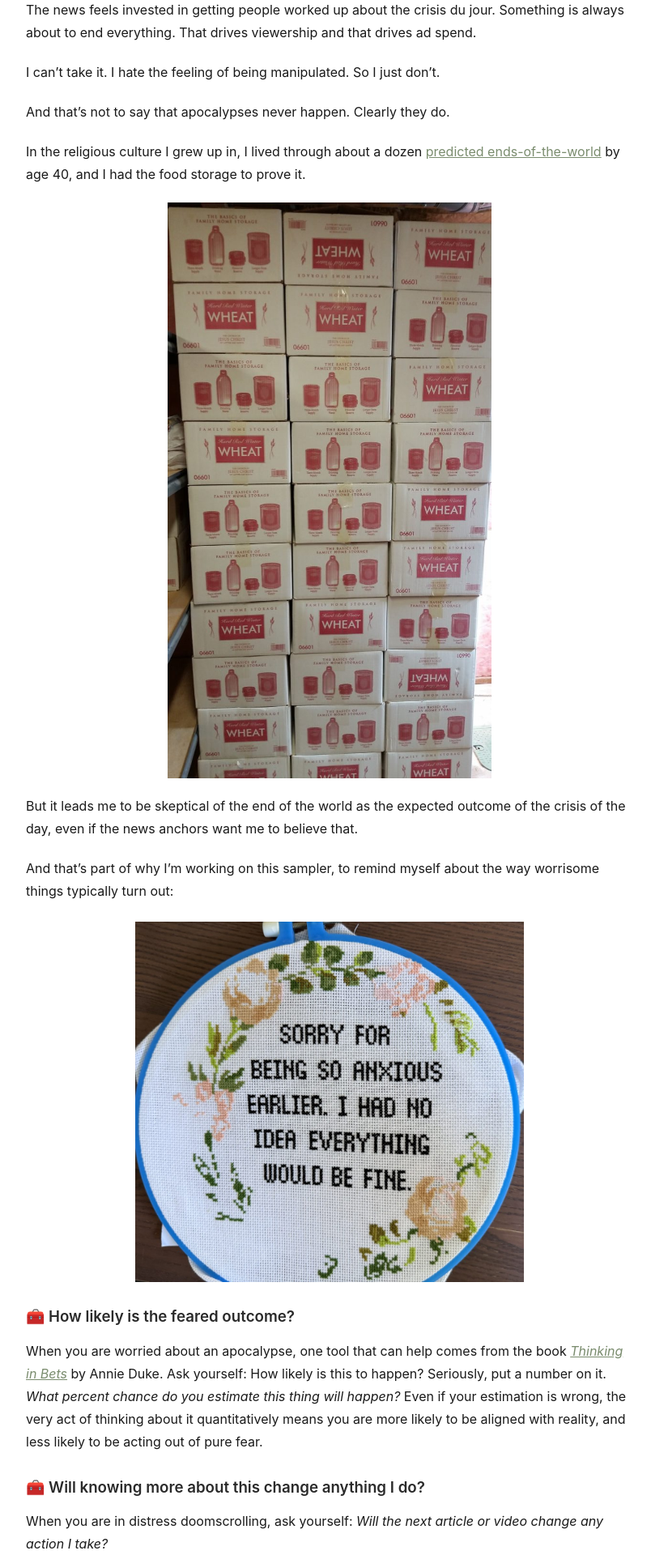
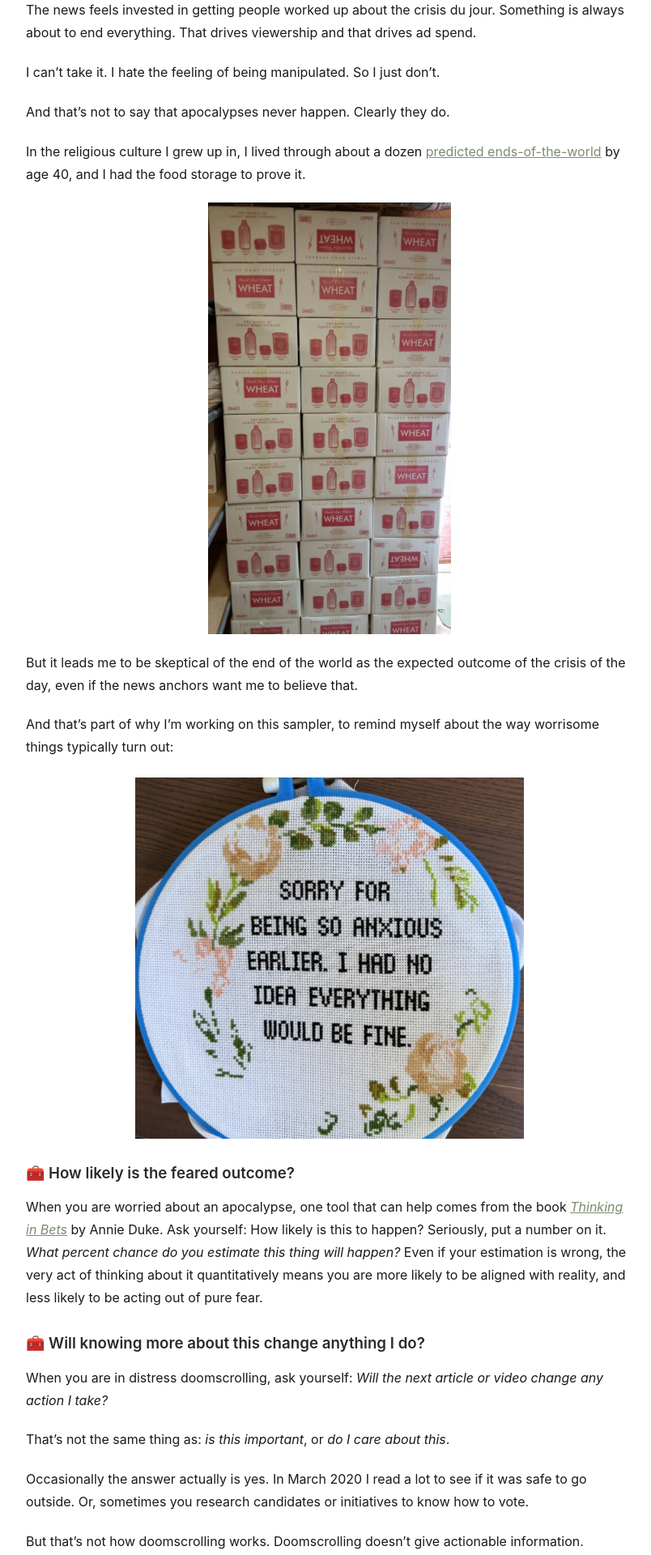
Before and after one commit to SaraRands/sararands-site, a Jekyll site: the page built from _posts/2026-10-04-political-anxiety.md, in a window 1280 px wide. Shown: the part 2724-4644 px from the top of the page at 81% size, without its empty margins (233-1037 px from the left). Built offline with Jekyll 4.4.1, drawn with Linux system fonts in a browser that asks for light colours.

Commit message:
political anxiety edits

```diff
--- a/_posts/2026-10-04-political-anxiety.md
+++ b/_posts/2026-10-04-political-anxiety.md
@@ -71,7 +71,7 @@ And that’s not to say that apocalypses never happen. Clearly they do.
 
 In the religious culture I grew up in, I lived through about a dozen [predicted ends-of-the-world](https://en.wikipedia.org/wiki/Predictions_and_claims_for_the_Second_Coming) by age 40, and I had the food storage to prove it.
 
-![Boxes upon boxes of whole wheat](/assets/images/wheat.jpg){: style="max-width: 400px; display: block; margin: 0 auto;"}
+![Boxes upon boxes of whole wheat](/assets/images/wheat.jpg){: style="max-width: 300px; display: block; margin: 0 auto;"}
 
 But it leads me to be skeptical of the end of the world as the expected outcome of the crisis of the day, even if the news anchors want me to believe that.
 
```
